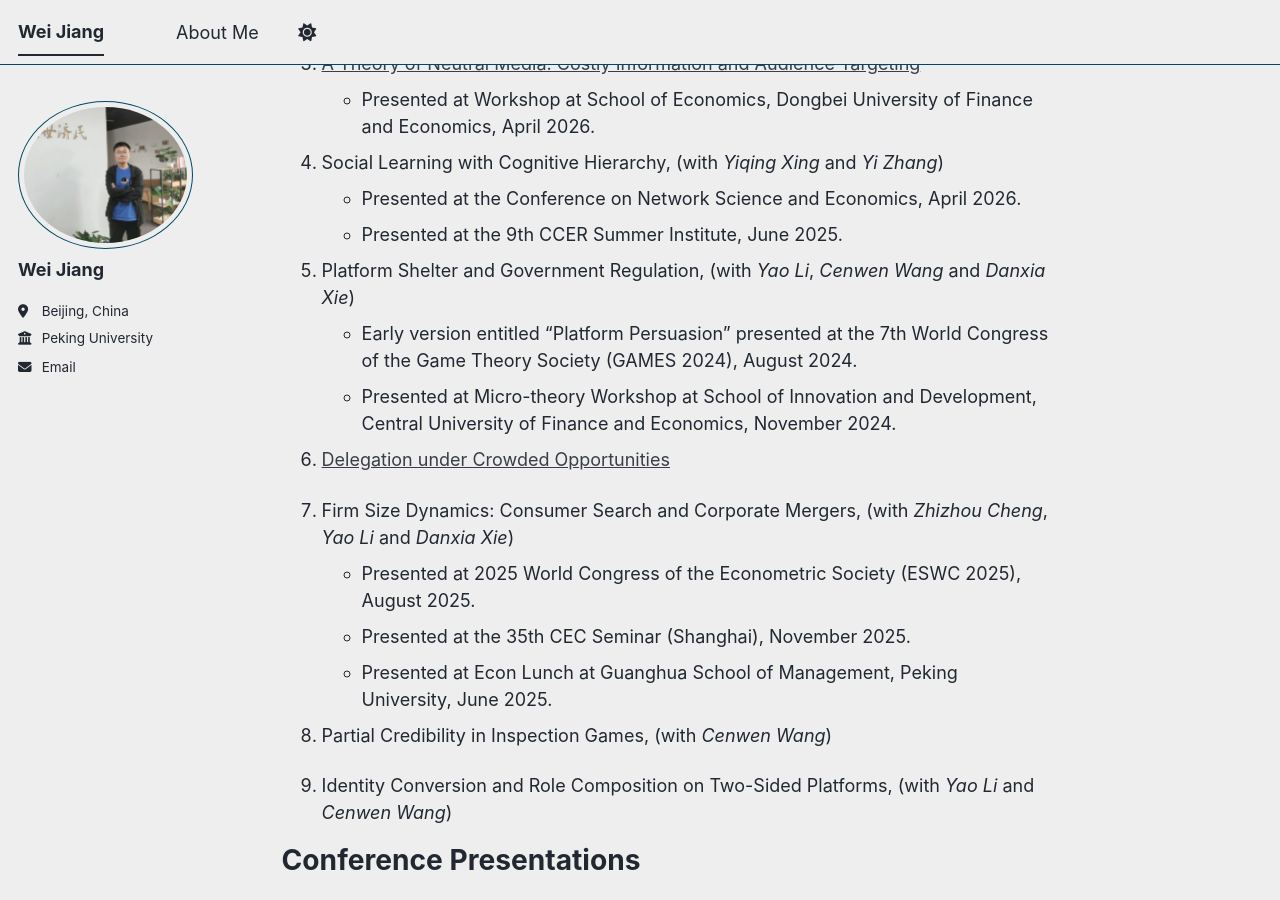
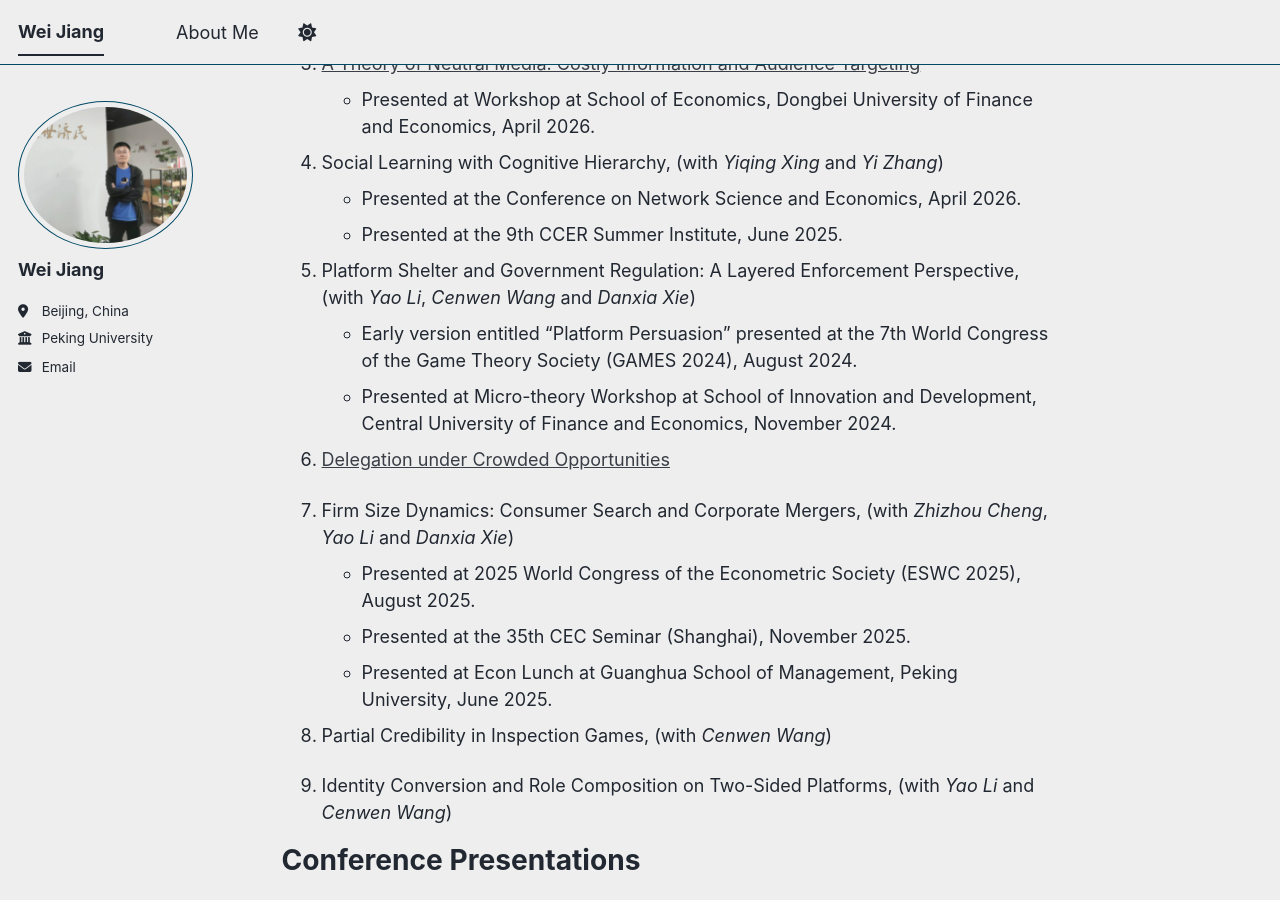
Before and after one commit to jiangwei-econ/jiangwei-econ.github.io, a Jekyll site: the page built from _pages/about.md, in a window 1280 px wide and 900 px high, scrolled down 1204 px. Built offline with Jekyll 4.4.1, drawn with Linux system fonts in a browser that asks for light colours; a script bundle is joined from its source files by our own code; library files that are not in the unit come from our copies.

Commit message:
Update about.md

```diff
--- a/_pages/about.md
+++ b/_pages/about.md
@@ -44,7 +44,7 @@ Working Papers
     - Presented at the Conference on Network Science and Economics, April 2026.
     - Presented at the 9th CCER Summer Institute, June 2025.
 
-1. Platform Shelter and Government Regulation, (with *Yao Li*, *Cenwen Wang* and *Danxia Xie*)
+1. Platform Shelter and Government Regulation: A Layered Enforcement Perspective, (with *Yao Li*, *Cenwen Wang* and *Danxia Xie*)
     - Early version entitled "Platform Persuasion" presented at the 7th World Congress of the Game Theory Society (GAMES 2024), August 2024.
     - Presented at Micro-theory Workshop at School of Innovation and Development, Central University of Finance and Economics, November 2024.
 
```
